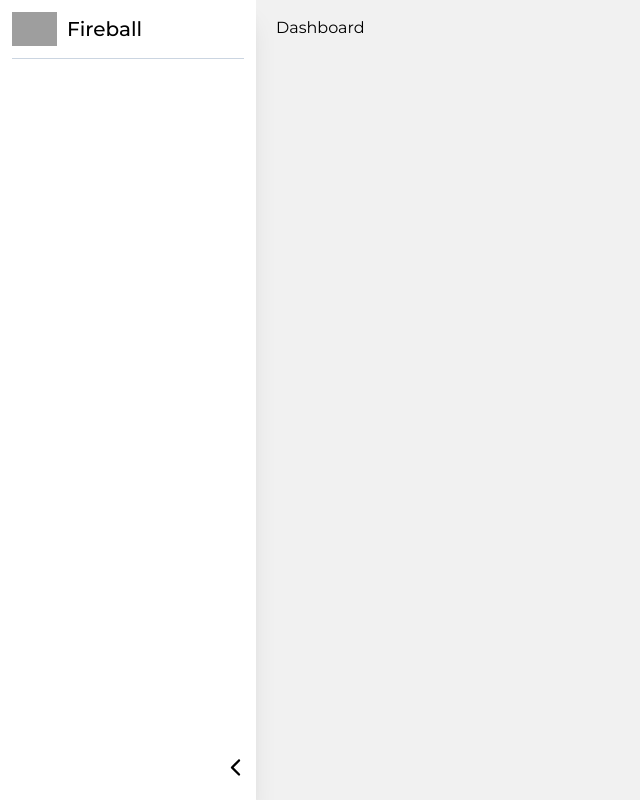
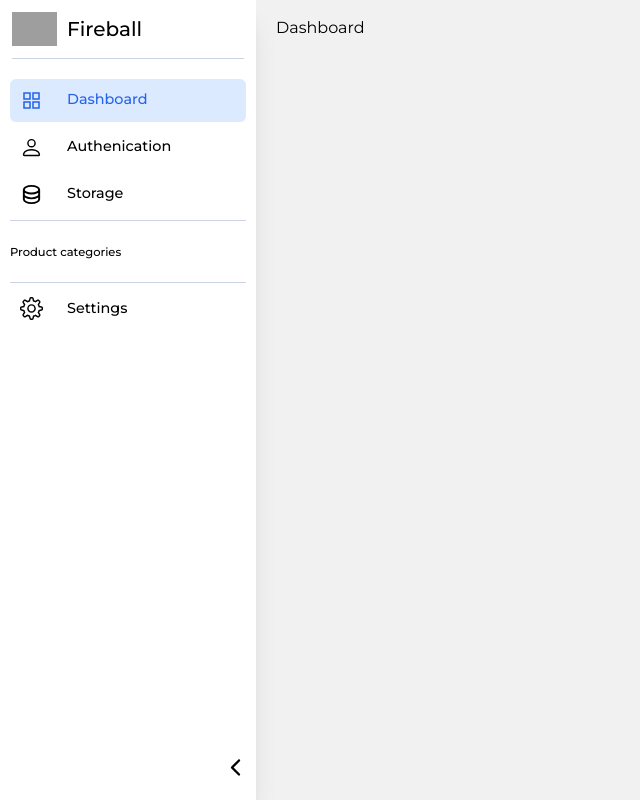
Before and after one commit to marykasp/elementium, a React (Vite) app: page / in a window 1280 px wide. Shown: the whole page, without its empty margins (0-640 px from the left). Built offline with nearby package versions, Linux system fonts and the light colour scheme; grey boxes are pictures that could not be loaded.

Commit message:
style: create main navigation list with main Menus
Use NavLink to route to specific path and add in icons for each link

```diff
--- a/src/index.css
+++ b/src/index.css
@@ -20,6 +20,7 @@
   @apply p-2.5 flex rounded-md gap-6 items-center md:cursor-pointer cursor-default duration-300 font-medium;
 }
 
+/* applied directly active class - route match */
 .active {
   @apply bg-blue-100 text-blue-600;
 }
--- a/src/layouts/sidebar/index.jsx
+++ b/src/layouts/sidebar/index.jsx
@@ -1,6 +1,7 @@
 import { motion } from "framer-motion";
 import { useState } from "react";
 import { useMediaQuery } from "react-responsive";
+import { NavLink } from "react-router-dom";
 
 // react icons
 import { IoIosArrowBack } from "react-icons/io";
@@ -38,6 +39,7 @@ const Sidebar = () => {
         animate={isOpen ? "open" : "closed"}
         className="bg-white text-gray shadow-xl z-[999] w-[16rem] max-w-[16rem] h-screen overflow-hidden md:relative fixed"
       >
+        {/* Logo */}
         <div className="flex items-center gap-2.5 font-medium border-b border-slate-300 py-3 mx-3">
           <img
             src="https://img.icons8.com/color/512/firebase.png"
@@ -46,6 +48,44 @@ const Sidebar = () => {
           />
           <span className="text-xl whitespace-pre">Fireball</span>
         </div>
+
+        {/* Menus */}
+        <div className="flex flex-col h-full">
+          {/* first */}
+          <ul className="whitespace-pre px-2.5 text-[0.9rem] py-5 flex flex-col gap-1 font-medium overflow-x-hidden">
+            <li>
+              <NavLink to="/" className={"link"}>
+                <AiOutlineAppstore size={23} className="min-w-max" />
+                Dashboard
+              </NavLink>
+            </li>
+            <li>
+              <NavLink to="/authentication" className={"link"}>
+                <BsPerson size={23} className="min-w-max" />
+                Authenication
+              </NavLink>
+            </li>
+            <li>
+              <NavLink to="/storage" className={"link"}>
+                <HiOutlineDatabase size={23} className="min-w-max" />
+                Storage
+              </NavLink>
+            </li>
+            {/* submenu */}
+            <div className="border-y py-5 border-slate-300">
+              <small>Product categories</small>
+            </div>
+            <li>
+              <NavLink to="/settings" className={"link"}>
+                <SlSettings size={23} className="min-w-max" />
+                Settings
+              </NavLink>
+            </li>
+          </ul>
+          {/* second */}
+          <div className=""></div>
+        </div>
+
         {/* control button */}
         <motion.div
           animate={
```
